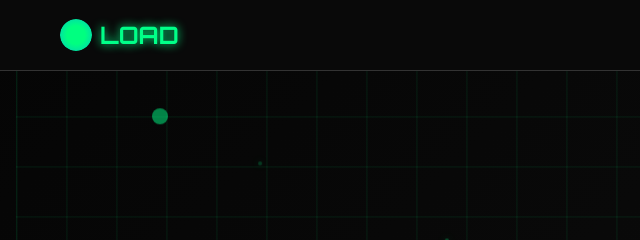
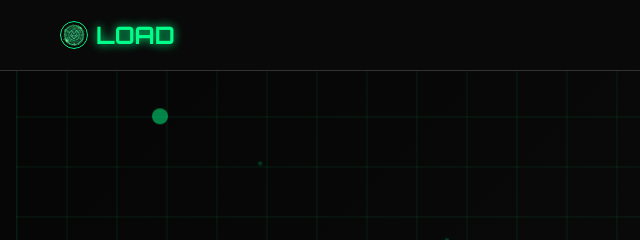
Before and after one commit to loadlms/loadlms.github.io, a plain HTML site: page docs/index.html in a window 1280 px wide. Shown: the top 240 px of the page, 0-640 px from the left. Drawn offline with Linux system fonts and the light colour scheme.

Commit message:
style(logo): update logo styling to use image instead of gradient
Replace radial gradient with favicon image for better branding consistency. Remove unnecessary shadow and transform properties while adding a border matching the primary color.

```diff
--- a/docs/style.css
+++ b/docs/style.css
@@ -90,19 +90,20 @@ body {
 
 .logo-icon {
     display: inline-block;
-    width: 32px;
-    height: 32px;
+    width: 28px;
+    height: 28px;
     aspect-ratio: 1 / 1;
     border-radius: 50%;
     clip-path: circle(50%);
     overflow: hidden;
-    background: radial-gradient(circle at 50% 50%, #00ff80 40%, #00e5a0 70%, rgba(0,255,136,0.1) 100%);
+    background-image: url('assets/favicon.png');
+    background-size: cover;
+    background-position: center;
+    background-repeat: no-repeat;
     flex: 0 0 auto;
     vertical-align: middle;
     margin-right: 8px;
-    box-shadow: 0 0 8px rgba(0, 255, 128, 0.4);
-    backface-visibility: hidden;
-    transform: translateZ(0);
+    border: 1px solid var(--primary-color);
 }
 
 .logo-text {
```
